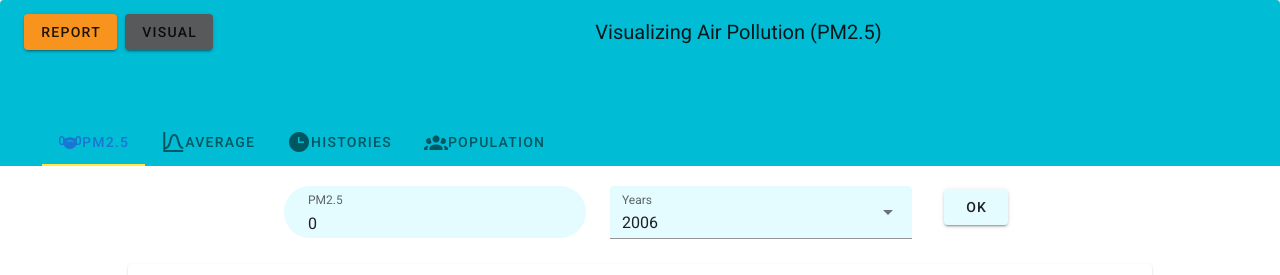
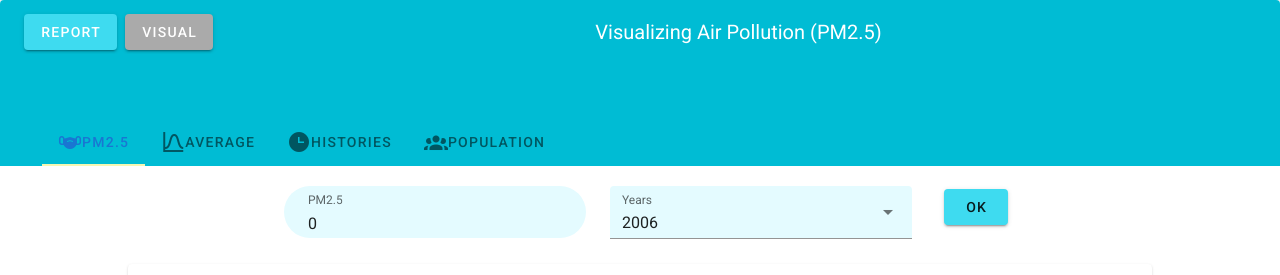
Before and after one commit to PotiwanLBin/gis, a Nuxt app: page /report in a window 1280 px wide. Shown: the top 275 px of the page. Built offline with nearby package versions, Linux system fonts and the light colour scheme.

Commit message:
color page

```diff
--- a/components/report/average.vue
+++ b/components/report/average.vue
@@ -11,7 +11,7 @@
           background-color="#e4fbff"
         ></v-select>
       </v-col>
-      <v-btn class="d-flex ml-5" style="margin-top: 35px;" color="#e4fbff">
+      <v-btn class="d-flex ml-5" style="margin-top: 35px;" color="#3edbf0">
         OK
       </v-btn>
     </v-row>
--- a/components/report/histories.vue
+++ b/components/report/histories.vue
@@ -11,7 +11,7 @@
           background-color="#e4fbff"
         ></v-select>
       </v-col>
-      <v-btn class="d-flex ml-5" style="margin-top: 35px;" color="#e4fbff">
+      <v-btn class="d-flex ml-5" style="margin-top: 35px;" color="#3edbf0">
         OK
       </v-btn>
     </v-row>
--- a/components/report/pm.vue
+++ b/components/report/pm.vue
@@ -23,7 +23,7 @@
           background-color="#e4fbff"
         ></v-select>
       </v-col>
-      <v-btn class="d-flex ml-5" style="margin-top: 35px;" color="#e4fbff">
+      <v-btn class="d-flex ml-5" style="margin-top: 35px;" color="#3edbf0">
         OK
       </v-btn>
     </v-row>
--- a/components/report/population.vue
+++ b/components/report/population.vue
@@ -21,7 +21,7 @@
           background-color="#e4fbff"
         ></v-select>
       </v-col>
-      <v-btn class="d-flex ml-5" style="margin-top: 35px;" color="#e4fbff">
+      <v-btn class="d-flex ml-5" style="margin-top: 35px;" color="#3edbf0">
         OK
       </v-btn>
     </v-row>
--- a/layouts/default.vue
+++ b/layouts/default.vue
@@ -1,13 +1,13 @@
 <template>
 	<v-app light id="v-app-ref">
 		<v-card>
-		<v-toolbar color="cyan" flat>
+		<v-toolbar color="cyan" flat dark>
 			<div v-for="item in items" :key="item" class="ml-2">
 			<v-btn
 				@click="changeRoute(item.path)"
-				:color="$route.path === item.path ? '#F8941E' : '#58595B'"
-				>{{ item.text }}</v-btn
-			>
+				:color="$route.path === item.path ? '#3edbf0' : '#aaaaaa'"
+				>{{ item.text }}
+      		</v-btn>
 			</div>
 
 			<v-toolbar-title class="mx-auto">Visualizing Air Pollution (PM2.5)</v-toolbar-title>
@@ -24,12 +24,12 @@
 		</v-toolbar>
 		</v-card>
 		<v-main>
-		<div class="h-100 flex-layout px-0">
-			<nuxt />
-		</div>
+			<div class="h-100 flex-layout px-0">
+				<nuxt />
+			</div>
 		</v-main>
 		<v-footer :absolute="!fixed" app>
-		<span>&copy; {{ new Date().getFullYear() }}</span>
+			<span>&copy; {{ new Date().getFullYear() }}</span>
 		</v-footer>
 	</v-app>
 </template>
--- a/pages/report.vue
+++ b/pages/report.vue
@@ -3,7 +3,7 @@
     <v-toolbar color="cyan" flat style="margin-top: -10px;">
       <template v-slot:extension v-if="$route.name == 'report'">
         <v-tabs v-model="tab" align-with-title>
-          <v-tabs-slider color="yellow"></v-tabs-slider>
+          <v-tabs-slider color="#f5f7b2"></v-tabs-slider>
 
           <v-tab v-for="reportButton in reportButtons" :key="reportButton">
             <v-icon>{{reportButton.icon}}</v-icon>
```
